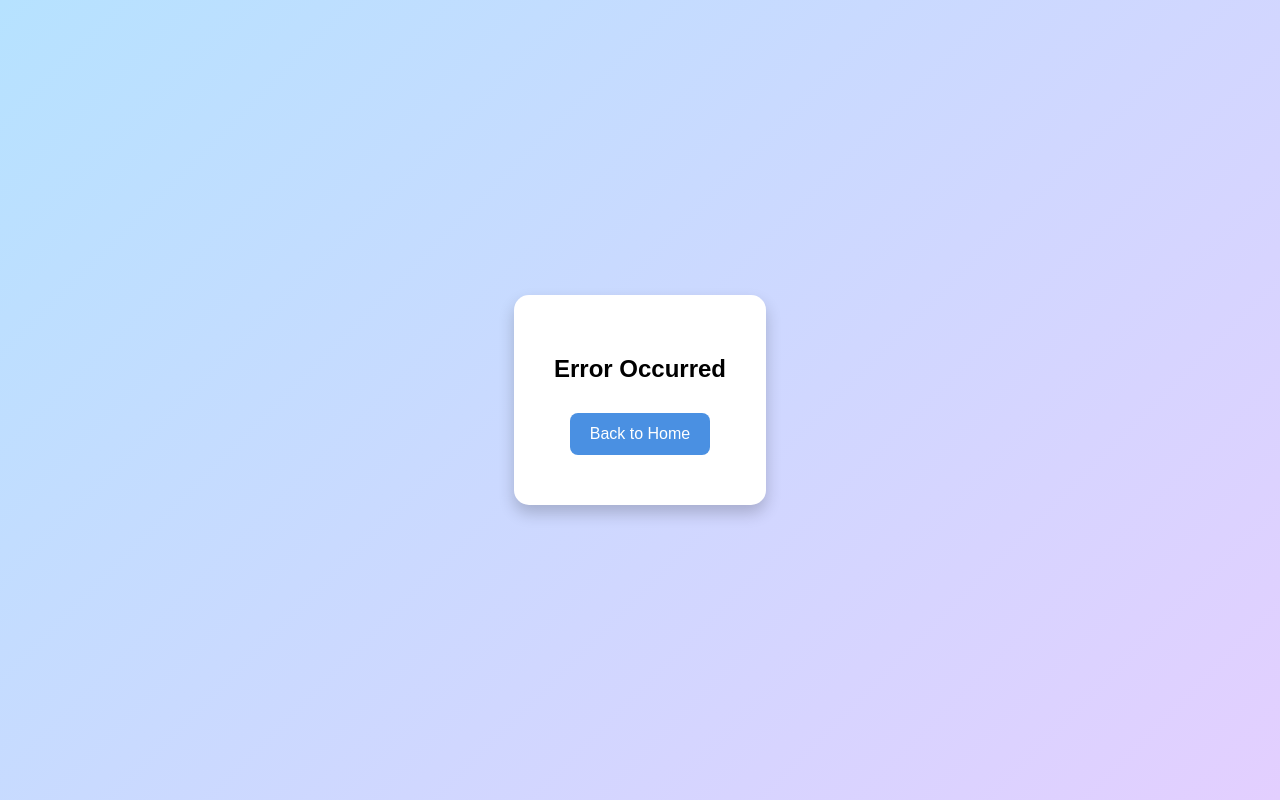
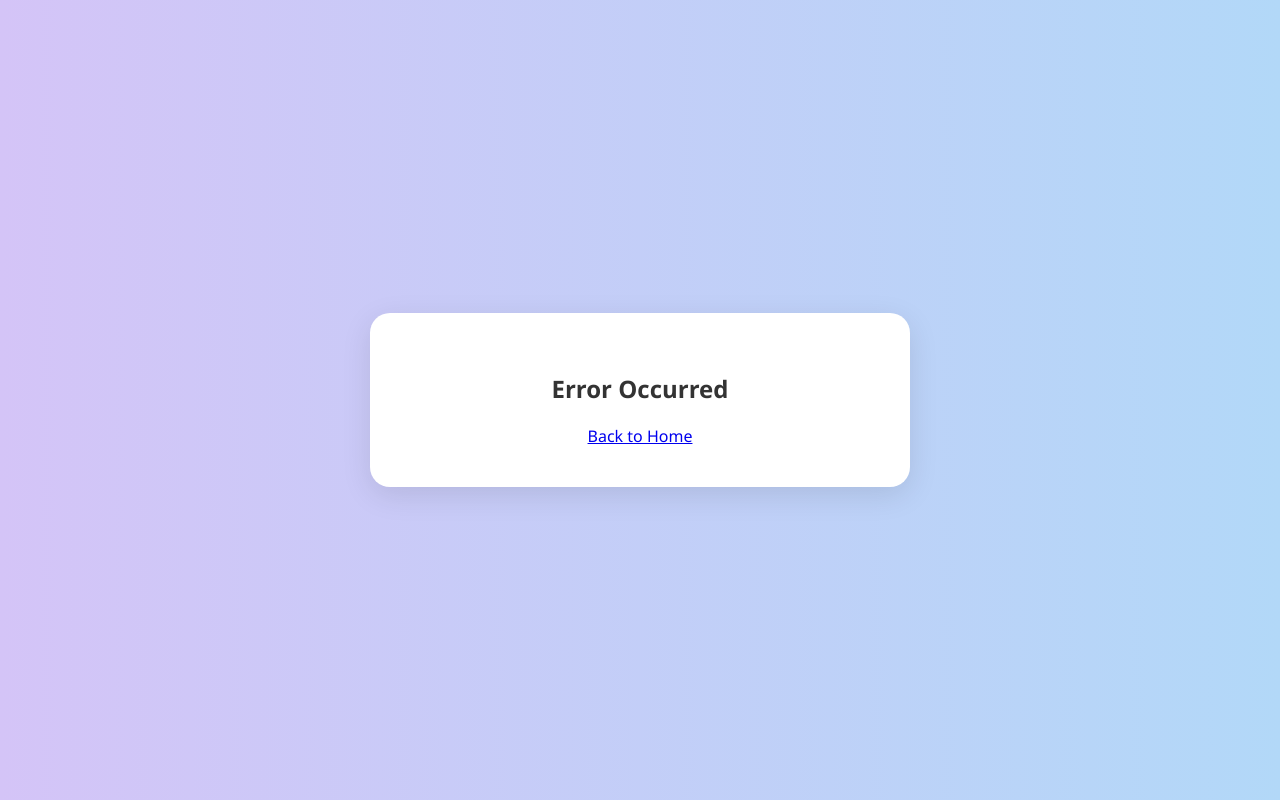
Before and after one commit to Mirudula-ai/RD-INFO-TECHNOLOGY, a Flask app: template templates/error.html in a window 1280 px wide. Run offline with Flask 3, Linux system fonts and the light colour scheme; the template is opened without the code that fills it, so the values that code supplies are empty; parts of the project's set-up code (start-up, migrations or seed data) failed here and were passed over.

Commit message:
🎨 UI update: Centered form with pale gradient in style.css

```diff
--- a/static/css/style.css
+++ b/static/css/style.css
@@ -1,36 +1,68 @@
 body {
+  font-family: 'Segoe UI', sans-serif;
+  background: linear-gradient(to right, #d4c4f7, #b2d8f8); /* pale purple to blue */
   margin: 0;
-    font-family: Arial, sans-serif;
-    background: linear-gradient(135deg, #b6e2ff, #e3cfff);
-    height: 100vh;
+  padding: 0;
   display: flex;
   justify-content: center;
   align-items: center;
+  min-height: 100vh;
 }
+
 .container {
   background: white;
-    padding: 40px;
-    border-radius: 15px;
+  padding: 40px 30px;
+  border-radius: 20px;
+  box-shadow: 0 8px 30px rgba(0, 0, 0, 0.1);
   text-align: center;
-    box-shadow: 0 8px 16px rgba(0,0,0,0.2);
+  width: 90%;
+  max-width: 480px;
 }
-input {
-    margin: 10px;
-    padding: 10px;
-    width: 80%;
-    border: 1px solid #aaa;
-    border-radius: 5px;
+
+h1, h2, p {
+  color: #333;
+  margin-bottom: 20px;
 }
-.button {
-    display: inline-block;
-    margin: 10px;
-    padding: 12px 20px;
-    background: #4a90e2;
+
+form input {
+  width: 100%;
+  padding: 12px;
+  margin: 8px 0;
+  border-radius: 10px;
+  border: 1px solid #ccc;
+  font-size: 16px;
+  box-sizing: border-box;
+}
+
+button {
+  width: 100%;
+  padding: 12px;
+  border-radius: 10px;
+  border: none;
+  background-color: #7e57c2; /* purple */
   color: white;
-    border: none;
-    border-radius: 8px;
-    text-decoration: none;
+  font-size: 16px;
+  cursor: pointer;
+  margin-top: 10px;
+  transition: background-color 0.3s;
 }
-.button:hover {
-    background: #357ABD;
+
+button:hover {
+  background-color: #5e35b1;
 }
+
+.result-box {
+  margin-top: 20px;
+  padding: 15px;
+  background-color: #e3f2fd;
+  border: 1px solid #90caf9;
+  border-radius: 10px;
+  color: #0d47a1;
+  font-weight: bold;
+}
+
+.button-group {
+  display: flex;
+  flex-direction: column;
+  gap: 15px;
+}
```
Lines whose indentation alone changed are shown as unchanged.
